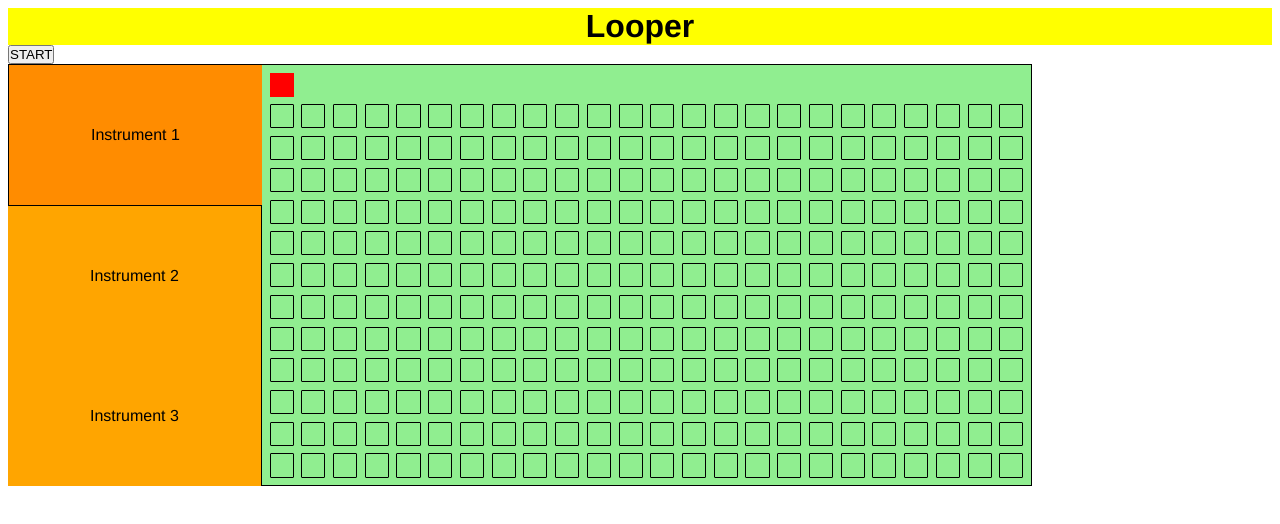
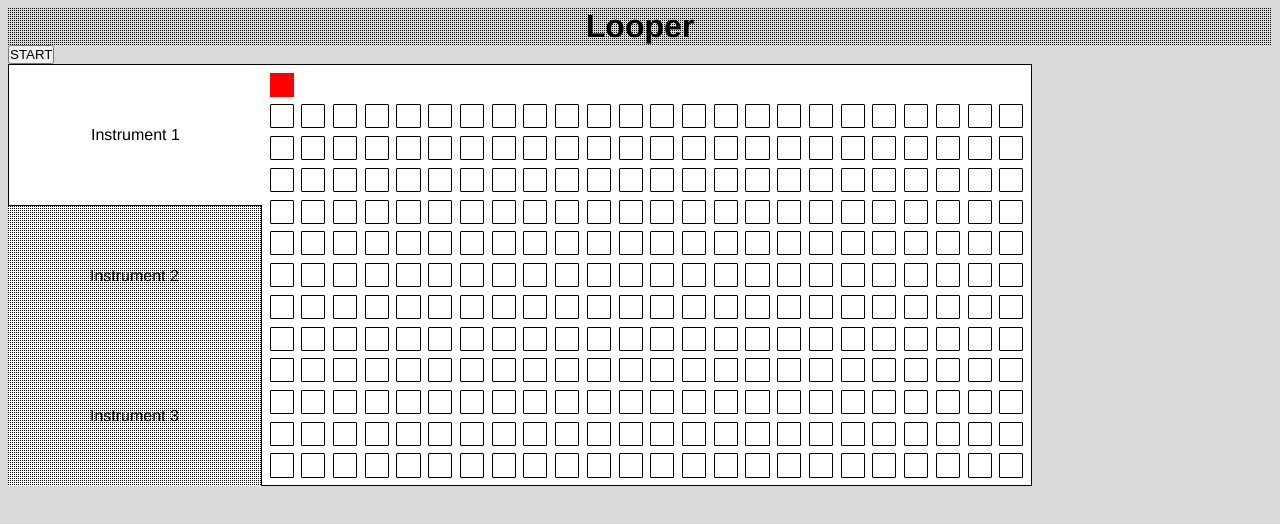
Before and after one commit to gitcolt/looper, a Vue app: page / in a window 1280 px wide. Shown: the top 524 px of the page. Built offline with nearby package versions, Linux system fonts and the light colour scheme.

Commit message:
Add some basic styling

```diff
--- a/src/App.vue
+++ b/src/App.vue
@@ -19,4 +19,8 @@ export default {
 #app {
   font-family: 'Avenir', Helvetica, Arial, sans-serif;
 }
+
+body {
+    background: #d9d9d9;
+}
 </style>
--- a/src/components/Looper.vue
+++ b/src/components/Looper.vue
@@ -53,7 +53,7 @@ export default {
     }
   },
   created () {
-    Tone.Transport.bpm.value = 100
+    Tone.Transport.bpm.value = 400
     // Initialize pointers
     for (let i = 0; i < (this.numMeasures * this.numCols); i++) {
       this.pointers.push({isActive: false})
@@ -156,10 +156,17 @@ export default {
     margin: 0;
     padding: 0;
 }
+
+#app {
+    //background: #d9d9d9;
+    background: blue;
+}
+
 #grid-container {
     padding: .3vw;
     //width: 30vw;
-    background: lightgreen;
+    //background: lightgreen;
+    background: white;
     flex: 3;
     border-width: 1px;
     border-style: solid solid solid none;
@@ -192,7 +199,6 @@ export default {
 
 .active-pointer-cell {
     background: red;
-    content: '\/';
 }
 
 .cell.grid-cell {
@@ -217,14 +223,15 @@ export default {
   display: flex;
   flex-direction: column;
   flex: 1;
-  //justify-content: space-around;
 }
 
 #instrument-tabs-container {
     flex: 1;
-    background: orange;
     display: flex;
     flex-direction: column;
+    background-image: url(../assets/dot.gif);
+    background-size: 2px 2px;
+    background-color: white;
 }
 
 .instrument-tab {
@@ -237,7 +244,7 @@ export default {
 }
 
 .active-instrument-tab {
-    background: darkorange;
+    background: white;
     border-width: 1px;
     border-style: solid none solid solid;
 }
@@ -249,7 +256,8 @@ export default {
 }
 
 #title {
-  background:  yellow;
+  background-image: url(../assets/dot.gif);
+  background-size: 2px 2px;
   text-align: center;
 }
 </style>
```
Also changed, not shown: src/assets/portfolio3.png (added).
